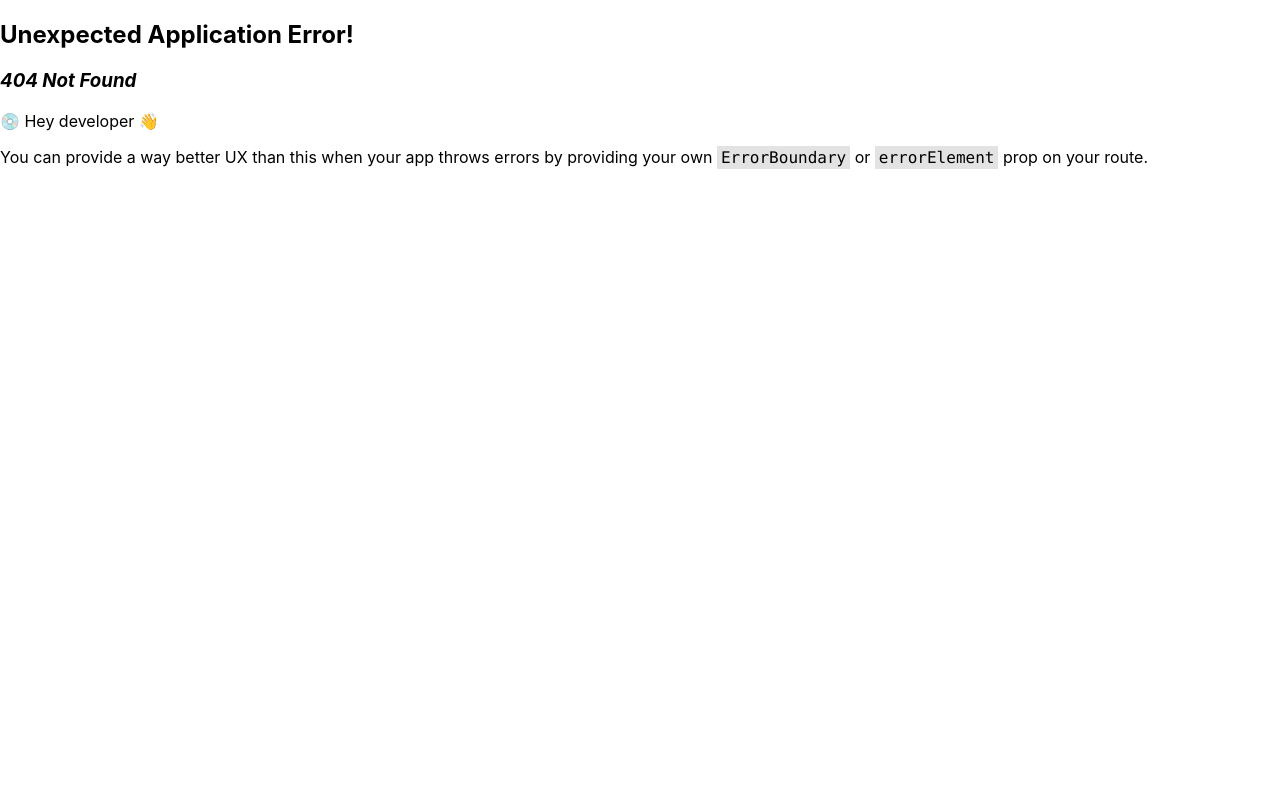
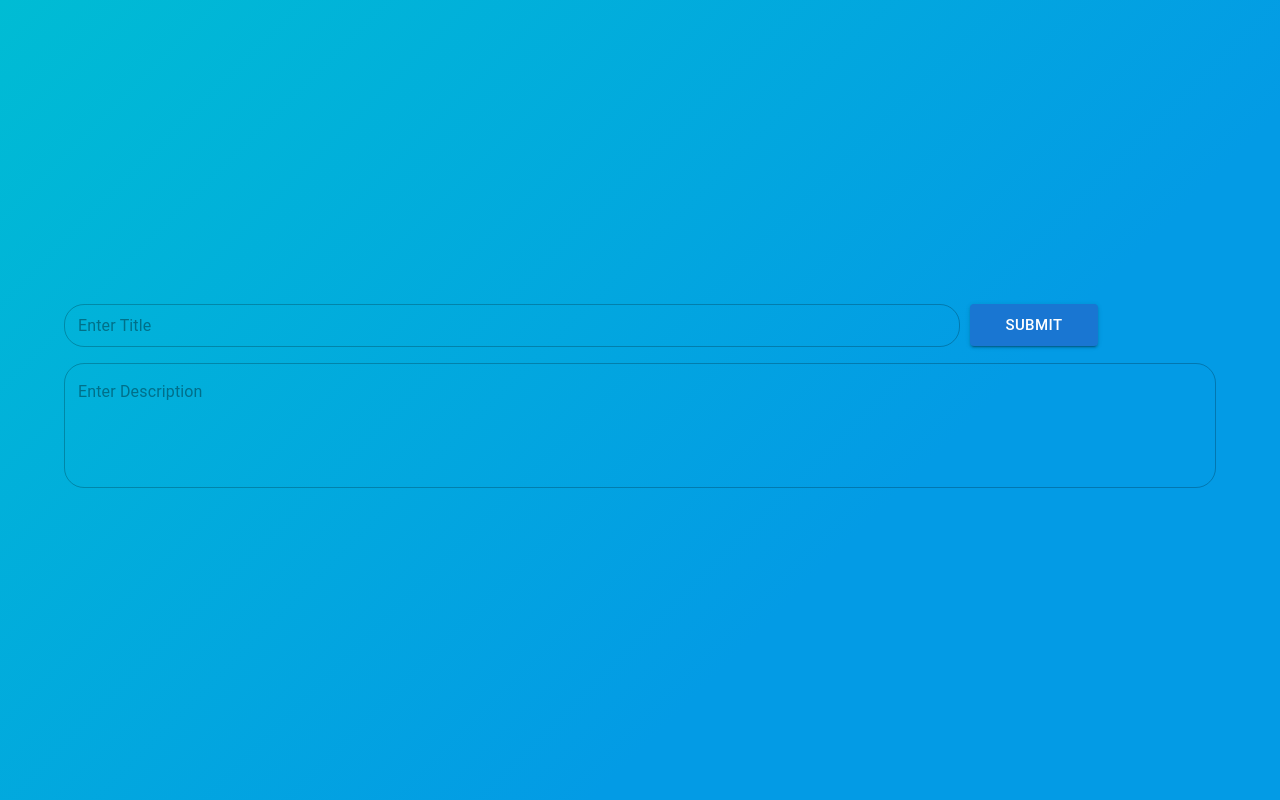
Before and after one commit to fcodelabs/training-web, a React (Create React App) app: page /home in a window 1280 px wide. Before the commit this address had no page. Built offline with nearby package versions, Linux system fonts and the light colour scheme.

Commit message:
Created adding form

```diff
--- a/package.json
+++ b/package.json
@@ -7,6 +7,7 @@
     "@emotion/styled": "^11.11.0",
     "@mui/icons-material": "^5.13.7",
     "@mui/material": "^5.13.7",
+    "@mui/system": "^5.13.7",
     "@testing-library/jest-dom": "^5.16.5",
     "@testing-library/react": "^13.4.0",
     "@testing-library/user-event": "^13.5.0",
@@ -18,6 +19,7 @@
     "react-dom": "^18.2.0",
     "react-router-dom": "^6.14.1",
     "react-scripts": "5.0.1",
+    "styled-components": "^6.0.2",
     "typescript": "^4.9.5",
     "web-vitals": "^2.1.4"
   },
--- a/src/App.tsx
+++ b/src/App.tsx
@@ -1,15 +1,32 @@
 import React from 'react';
 import {RouterProvider, createBrowserRouter} from 'react-router-dom';
 import Signin from './containers/Signin/Signin';
+import DiaryHome from './containers/DiaryHome/DiaryHome';
+import { Container} from "@mui/material";
 
 // Create a browser router configuration with routes
 const router = createBrowserRouter([
-  { path:'/', element:<Signin/>}
+  { path:'/', element:<Signin/>},
+  { path:'/home', element:<DiaryHome/>}
 ])
 // Render the application with the RouterProvider and the configured router
 function App() {
   return (
-    <RouterProvider router = {router}/>
+    <Container
+        maxWidth="xl"
+        sx={{
+          backgroundImage:
+            "linear-gradient(-45deg, #039BE5 0%, #039BE5 33%, #00BCD4 100%);",
+          backgroundSize: "cover",
+          backgroundRepeat: "no-repeat",
+          height: "100vh",
+          display: "flex",
+          alignItems: "center",
+          justifyContent: "center",
+        }}
+      >
+            <RouterProvider router = {router}/>
+    </Container>
   );
 }
 
--- /dev/null
+++ b/src/containers/DiaryHome/DiaryHome.tsx
@@ -0,0 +1,62 @@
+import React, { useState } from "react";
+import { Button, Container, TextField } from "@mui/material";
+
+const rounded = {
+  borderRadius: "20px",
+  height: "43px",
+  width: "70vw",
+  marginRight: "10px",
+};
+
+function DiaryHome() {
+  const [title, setTitle] = useState("");
+  const [message, setMessage] = useState("");
+
+  function formSubmitHnadler() {
+    console.log(title);
+    console.log(message);
+    setTitle("");
+    setMessage("");
+  }
+
+  function onchangeTitle(event: { target: { value: any } }) {
+    setTitle(event.target.value);
+  }
+
+  function onchangeMessage(event: { target: { value: any } }) {
+    setMessage(event.target.value);
+  }
+  return (
+    <React.Fragment>
+      <Container>
+        <TextField
+          value={title}
+          onChange={onchangeTitle}
+          placeholder="Enter Title"
+          InputProps={{ style: rounded }}
+        ></TextField>
+        <Button
+          onClick={formSubmitHnadler}
+          sx={{ width: "10vw" }}
+          size="large"
+          variant="contained"
+        >
+          {" "}
+          Submit{" "}
+        </Button>
+        <TextField
+          value={message}
+          onChange={onchangeMessage}
+          InputProps={{ sx: { borderRadius: "20px" } }}
+          fullWidth
+          multiline
+          margin="normal"
+          rows={4}
+          placeholder="Enter Description"
+          variant="outlined"
+        ></TextField>
+      </Container>
+    </React.Fragment>
+  );
+}
+export default DiaryHome;
--- a/src/containers/Signin/Signin.tsx
+++ b/src/containers/Signin/Signin.tsx
@@ -33,19 +33,6 @@ function Signin() {
 
   return (
     <React.Fragment>
-      <Container
-        maxWidth="xl"
-        sx={{
-          backgroundImage:
-            "linear-gradient(-45deg, #039BE5 0%, #039BE5 33%, #00BCD4 100%);",
-          backgroundSize: "cover",
-          backgroundRepeat: "no-repeat",
-          height: "100vh",
-          display: "flex",
-          alignItems: "center",
-          justifyContent: "center",
-        }}
-      >
         <Card
           variant="outlined"
           sx={{
@@ -100,7 +87,6 @@ function Signin() {
             Continue <EastIcon />
           </Button>
         </Card>
-      </Container>
     </React.Fragment>
   );
 }
```
Also changed, not shown: 2 other files (tests, documents, lock files or other folders).
